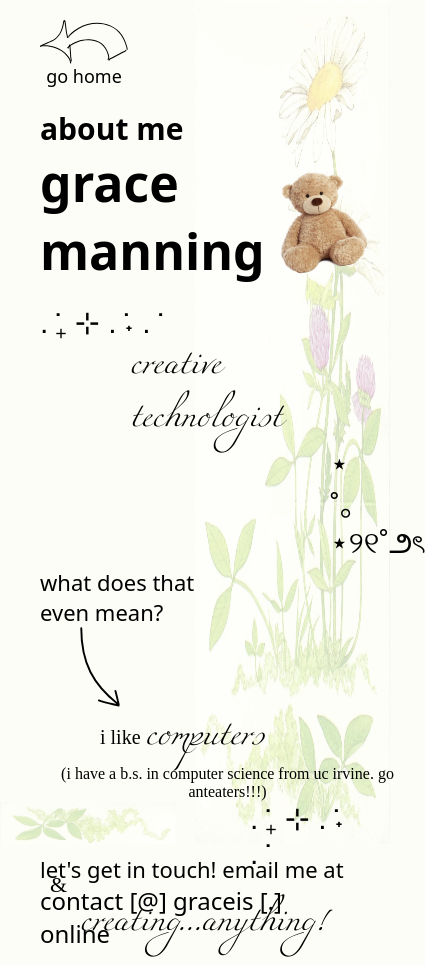
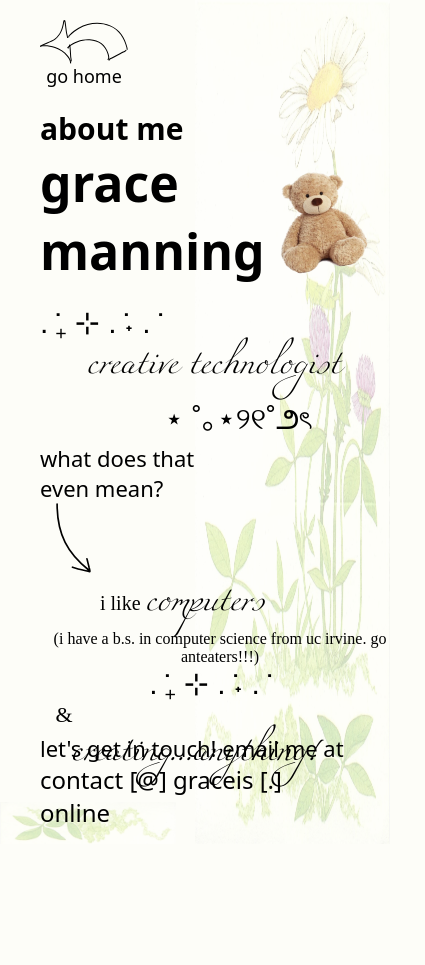
Before and after one commit to gracebmanning/graceis.online, a React (Create React App) app: page /about in a window 390 px wide. Shown: the whole page, 425 px wide, since content can reach past the window. After the commit the page ends 844 px from the top, so only its background shows below. Built offline with nearby package versions, Linux system fonts and the light colour scheme; a web font is replaced by a local one.

Commit message:
about page responsiveness

```diff
--- a/src/components/About/About.css
+++ b/src/components/About/About.css
@@ -103,16 +103,16 @@
 }
 
 #char2{
-    margin-left: 90px;
+    margin-left: 15%;
 }
 
 #char3{
-    margin-left: 290px;
+    margin-left: 40%;
 }
 
 #char5{
-    margin-left: 40px;
-    height: 80px;
+    margin-left: 5%;
+    height: 70px;
 }
 
 #char6{
@@ -121,21 +121,21 @@
 
 #char7{
     font-size: 16px;
-    width: 375px;
+    width: 360px;
     text-align: center;
 }
 
 #char8{
-    margin-left: 210px;
+    margin-left: 35%;
 }
 
 #char9{
-    margin-left: 10px;
+    margin-left: 5%;
     font-size: 22px;
 }
 
 #char10{
-    margin-left: 40px;
+    margin-left: 10%;
 }
 
 @media (max-width: 768px){
```
